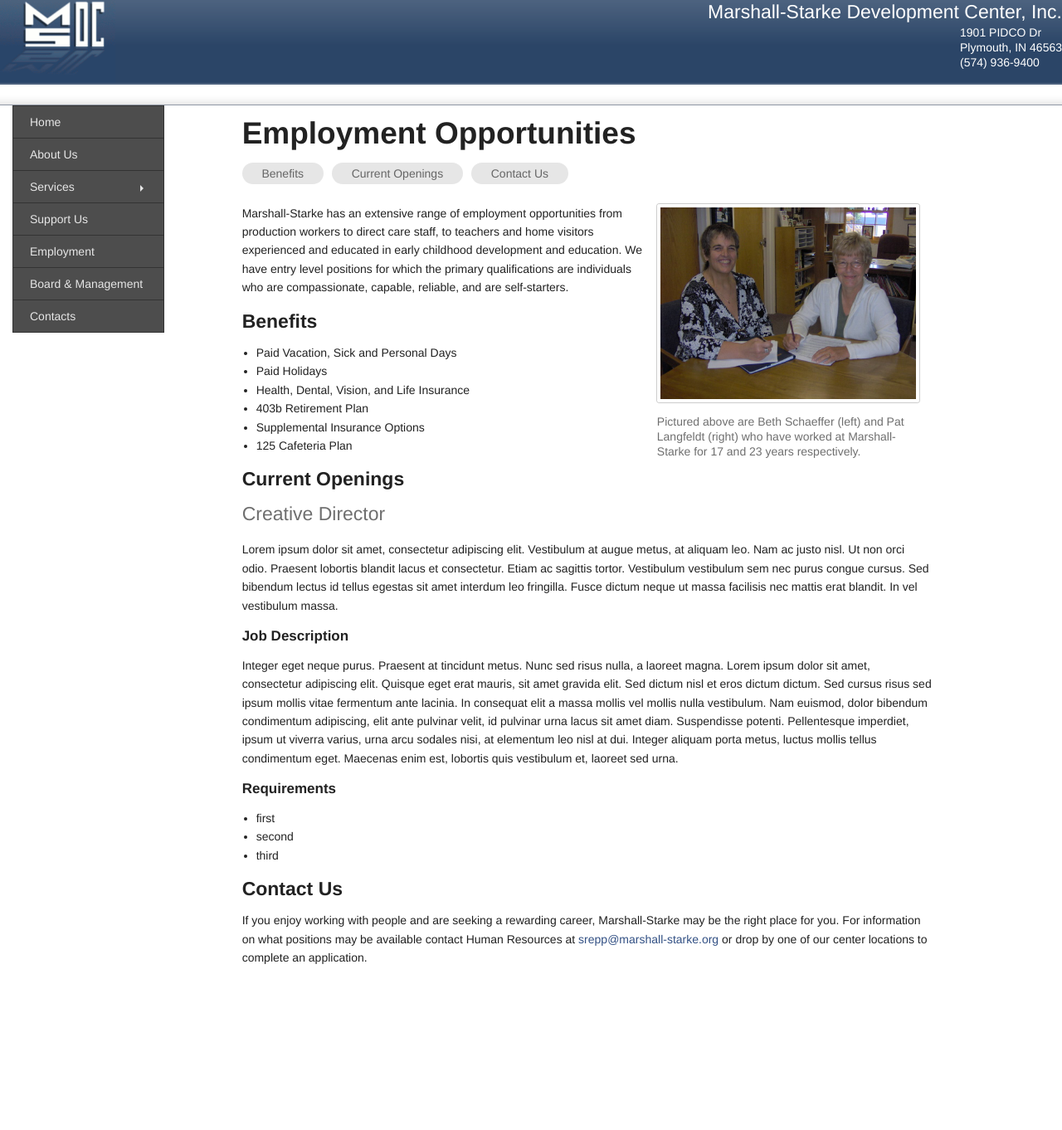
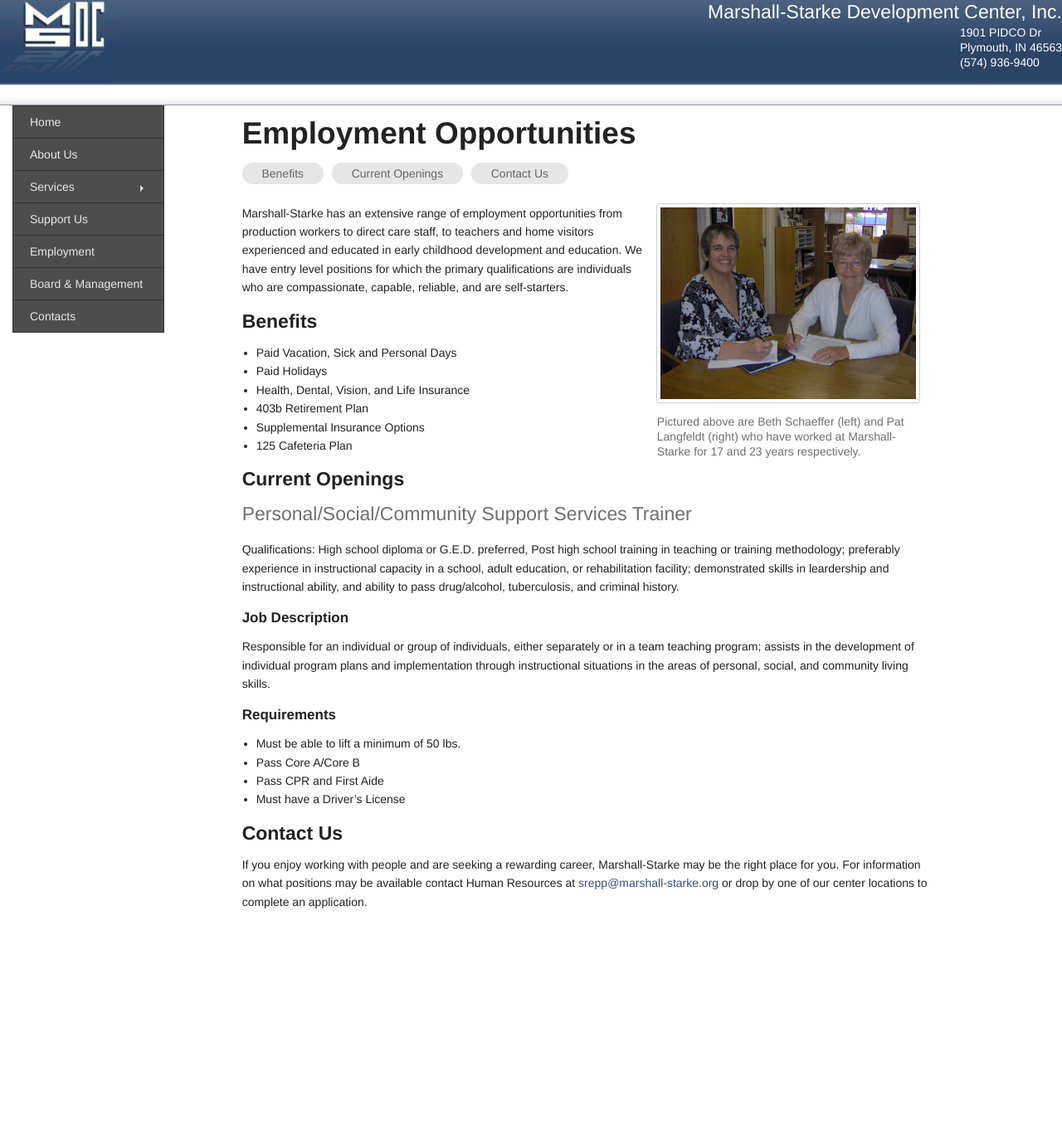
Before and after one commit to leviwilson/marshall-starke.org, a Jekyll site: the page built from employment.md, in a window 1280 px wide. Shown: the whole page at 83% size. Built offline with Jekyll 4.4.1, drawn with Linux system fonts in a browser that asks for light colours; nearby versions of some CDN libraries; Markdown is read by kramdown in place of the engine named in the settings; after the commit the page ends 1295 px from its top, so only the background shows below that.

Commit message:
Update employment.md

```diff
--- a/employment.md
+++ b/employment.md
@@ -30,16 +30,17 @@ Marshall-Starke has an extensive range of employment opportunities from producti
 
 <h4 id="openings">Current Openings</h4>
 
-<h4 class="subheader">Creative Director</h4>
-Lorem ipsum dolor sit amet, consectetur adipiscing elit. Vestibulum at augue metus, at aliquam leo. Nam ac justo nisl. Ut non orci odio. Praesent lobortis blandit lacus et consectetur. Etiam ac sagittis tortor. Vestibulum vestibulum sem nec purus congue cursus. Sed bibendum lectus id tellus egestas sit amet interdum leo fringilla. Fusce dictum neque ut massa facilisis nec mattis erat blandit. In vel vestibulum massa.
+<h4 class="subheader">Personal/Social/Community Support Services Trainer</h4>
+Qualifications:  High school diploma or G.E.D. preferred, Post high school training in teaching or training methodology; preferably experience in instructional capacity in a school, adult education, or rehabilitation facility; demonstrated skills in leardership and instructional ability, and ability to pass drug/alcohol, tuberculosis, and criminal history.
 
 ##### Job Description
-Integer eget neque purus. Praesent at tincidunt metus. Nunc sed risus nulla, a laoreet magna. Lorem ipsum dolor sit amet, consectetur adipiscing elit. Quisque eget erat mauris, sit amet gravida elit. Sed dictum nisl et eros dictum dictum. Sed cursus risus sed ipsum mollis vitae fermentum ante lacinia. In consequat elit a massa mollis vel mollis nulla vestibulum. Nam euismod, dolor bibendum condimentum adipiscing, elit ante pulvinar velit, id pulvinar urna lacus sit amet diam. Suspendisse potenti. Pellentesque imperdiet, ipsum ut viverra varius, urna arcu sodales nisi, at elementum leo nisl at dui. Integer aliquam porta metus, luctus mollis tellus condimentum eget. Maecenas enim est, lobortis quis vestibulum et, laoreet sed urna.
+Responsible for an individual or group of individuals, either separately or in a team teaching program; assists in the development of individual program plans and implementation through instructional situations in the areas of personal, social, and community living skills.
 
 ##### Requirements
-* first
-* second
-* third
+* Must be able to lift a minimum of 50 lbs.
+* Pass Core A/Core B
+* Pass CPR and First Aide
+* Must have a Driver's License
 
 <h4 id="contact">Contact Us</h4>
 If you enjoy working with people and are seeking a rewarding career, Marshall-Starke may be the right place for you. For information on what positions may be available contact Human Resources at [srepp@marshall-starke.org](mailto:srepp@marshall-starke.org) or drop by one of our center locations to complete an application.
```
